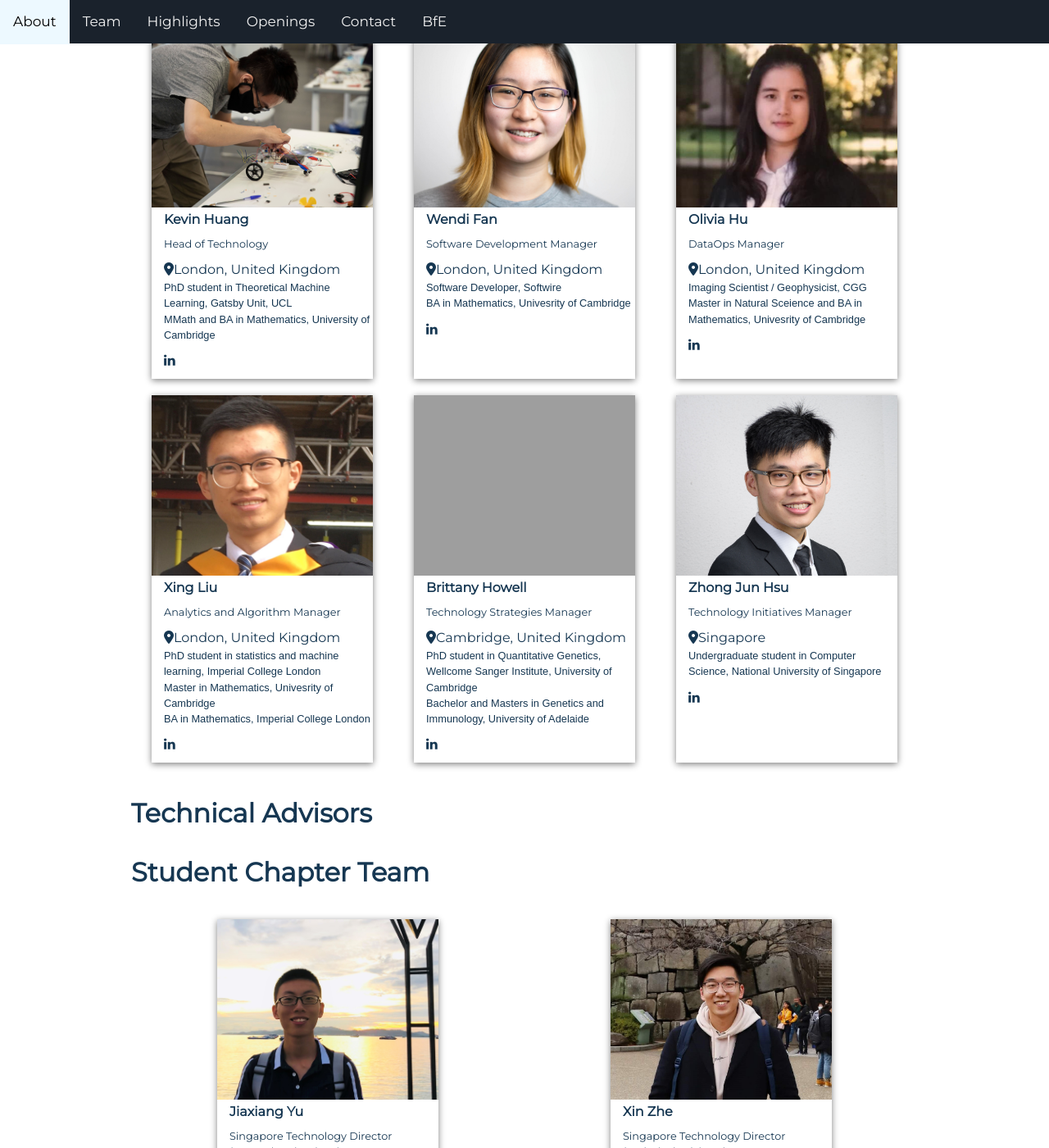
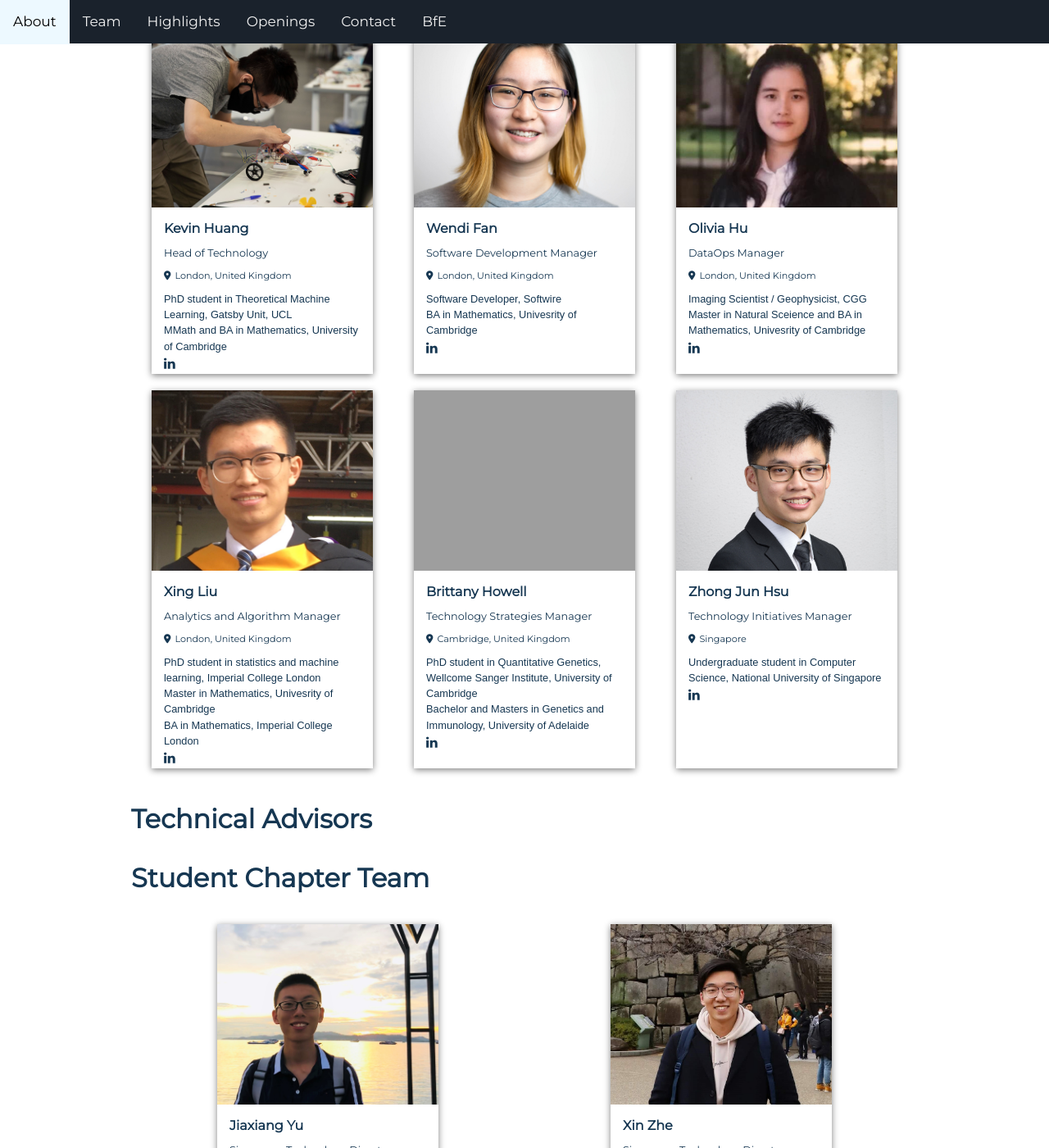
Before and after one commit to BfE-Technology/BfE-Technology.github.io, a Jekyll site: the page built from team.md, in a window 1280 px wide and 1400 px high, scrolled down 262 px. Shown: the whole window at 82% size. Built offline with Jekyll 4.4.1, drawn with Linux system fonts in a browser that asks for light colours; nearby versions of some CDN libraries; grey boxes are pictures that could not be loaded.

Commit message:
Update custom.css

```diff
--- a/assets/css/custom.css
+++ b/assets/css/custom.css
@@ -599,10 +599,10 @@ body {
 
 .team-text {
     padding-left: 15px;
+    padding-right: 15px;
 }
 
 h4.team-name {
-    margin-top: 5px;
     margin-bottom: 5px;
 }
 
@@ -617,7 +617,10 @@ h4.team-name {
     font-family: arial;
 }
 
-.team-linkedin {
-    margin-top: 10px;
+.team-location {
+    font-size: 0.7rem;
     margin-bottom: 10px;
 }
+.team-location i{
+    margin-right: 5px;
+}
```
